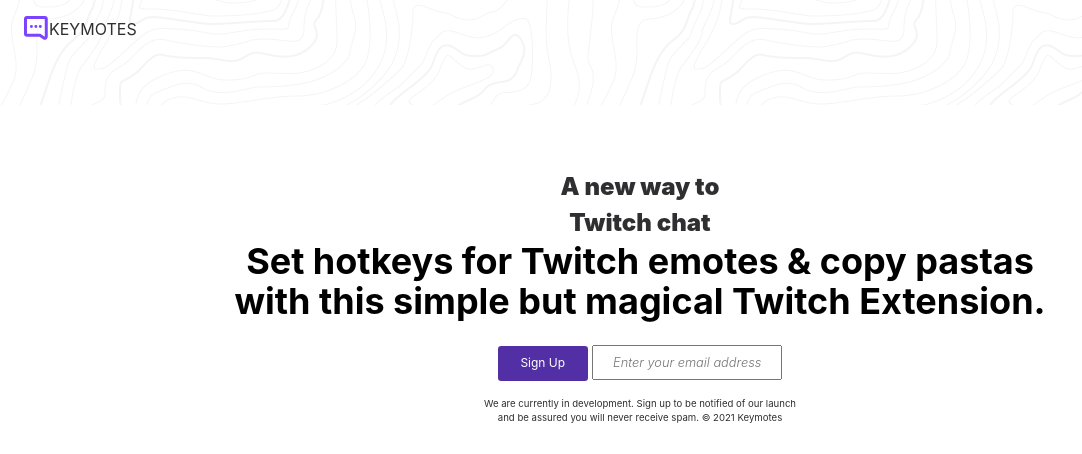
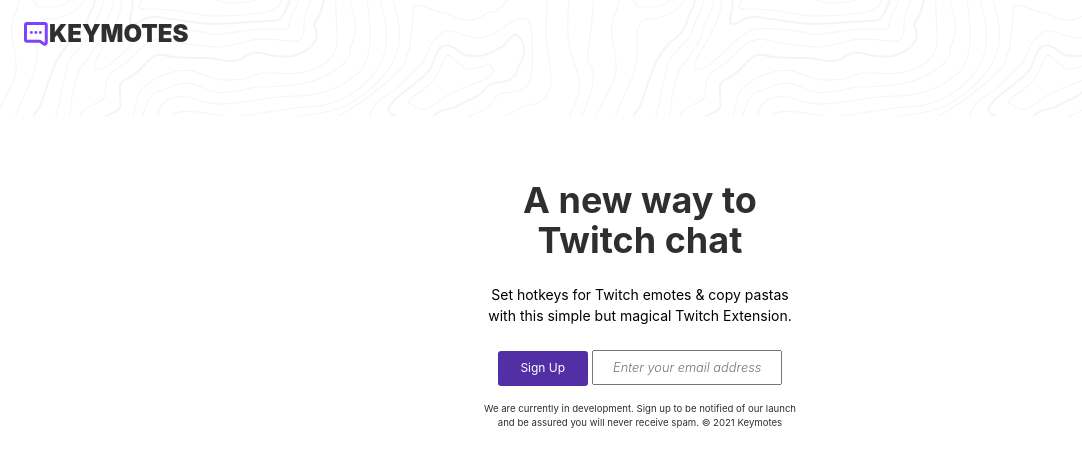
Before and after one commit to danielflach/Keymotes-Site, a website: page index.html in a window 1280 px wide. Shown: the top 454 px of the page, without its empty margins (0-1082 px from the left). Drawn offline with Linux system fonts and the light colour scheme; a web font is replaced by a local one.

Commit message:
Update index.html

```diff
--- a/index.html
+++ b/index.html
@@ -14,7 +14,7 @@
         <svg class="nav-left" xmlns="http://www.w3.org/2000/svg" width="25" height="25" viewBox="0 0 20 20">
             <path id="Talk_Bubble" data-name="Talk Bubble" d="M333.062,489.5a1.188,1.188,0,1,1,1.188-1.188A1.188,1.188,0,0,1,333.062,489.5Zm-3.562,0a1.188,1.188,0,1,1,1.188-1.188A1.188,1.188,0,0,1,329.5,489.5Zm-3.562,0a1.188,1.188,0,1,1,1.188-1.188A1.188,1.188,0,0,1,325.937,489.5Zm-3.562-9.5h14.25A2.375,2.375,0,0,1,339,482.375v14.25a2.375,2.375,0,0,1-3.692,1.976l-2.969-1.976h-9.964A2.375,2.375,0,0,1,320,494.25V482.375A2.375,2.375,0,0,1,322.375,480Zm0,14.25h10.687l3.563,2.375v-14.25h-14.25Z" transform="translate(-320 -480)" fill="#7b42ff" fill-rule="evenodd"/>
         </svg>
-        <span class="darkGray nav-left">KEYMOTES</span>
+        <h1 class="darkGray nav-left">KEYMOTES</h1>
         <svg class="nav-right" id="hamburger" xmlns="http://www.w3.org/2000/svg" width="24" height="12" viewBox="0 0 24 12">
             <g id="Hamburger" transform="translate(728.5 -46.5)">
                 <line id="Line_5" data-name="Line 5" x2="22" transform="translate(-727.5 47.5)" fill="none" stroke="#2f2e31" stroke-linecap="round" stroke-width="2"/>
@@ -25,8 +25,8 @@
     </nav>
     <div class="split">
         <div class="split-left">
-            <h1 class="darkGray">A new way to<br>Twitch chat</h1>
-            <h2>Set hotkeys for Twitch emotes & copy pastas<br>with this simple but magical Twitch Extension.</h2>
+            <h2 class="darkGray">A new way to<br>Twitch chat</h2>
+            <h3>Set hotkeys for Twitch emotes & copy pastas<br>with this simple but magical Twitch Extension.</h3>
             <div class="signup-info">
                 <form name="submit-to-google-sheet" id="submit-to-google-sheet">
                     <button class="signUp darkPurple" id="signUp" type="submit">Sign Up</button>
@@ -64,7 +64,7 @@
             </div>
         </div>
         <div class="split-right">
-            <video autoplay loop muted playsinline>
+            <video width="100%" autoplay loop muted playsinline controls>
                 <source src="./videos/Keymotes_V2.mp4" type="video/mp4">
             </video>
         </div>
```
